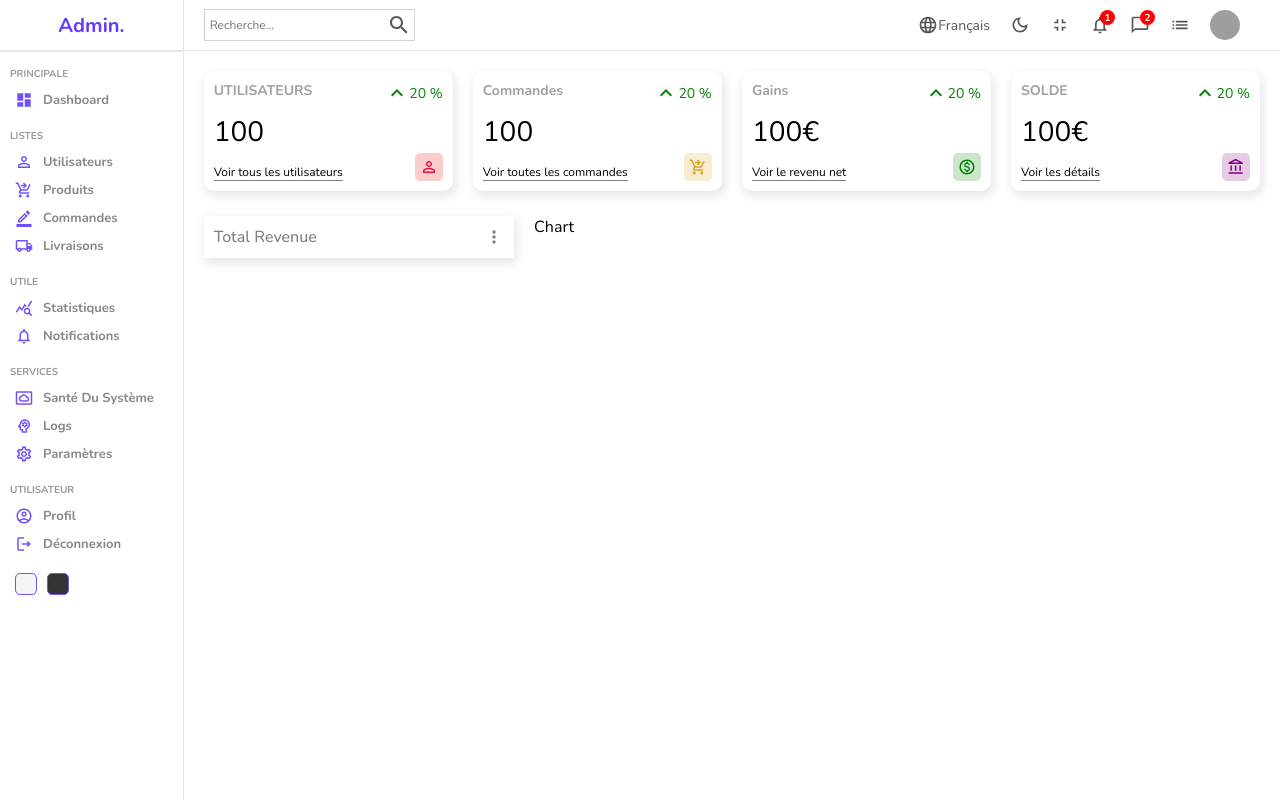
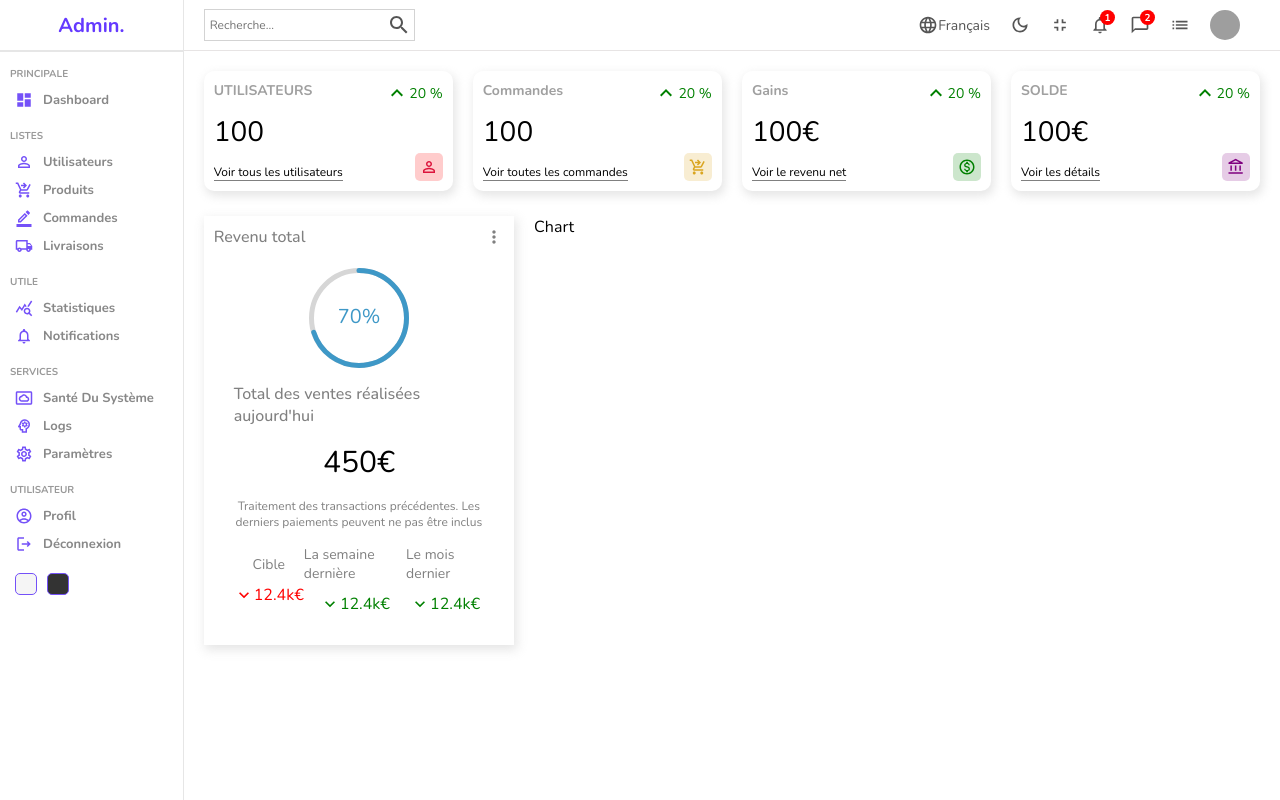
Before and after one commit to kevinkotcherga/dashboard-react, a React (Create React App) app: page / in a window 1280 px wide. Built offline with nearby package versions, Linux system fonts and the light colour scheme; grey boxes are pictures that could not be loaded.

Commit message:
feat(featured) : ajout de la progressBar du revenu total

```diff
--- a/package.json
+++ b/package.json
@@ -11,6 +11,7 @@
     "@testing-library/react": "^13.3.0",
     "@testing-library/user-event": "^13.5.0",
     "react": "^18.1.0",
+    "react-circular-progressbar": "^2.0.4",
     "react-dom": "^18.1.0",
     "react-router-dom": "^6.3.0",
     "react-scripts": "5.0.1",
--- a/src/featured/Featured.js
+++ b/src/featured/Featured.js
@@ -1,15 +1,50 @@
-import { MoreVert } from '@mui/icons-material';
+import { KeyboardArrowDown, MoreVert } from '@mui/icons-material';
 import React from 'react';
+import { CircularProgressbar } from 'react-circular-progressbar';
+import 'react-circular-progressbar/dist/styles.css';
 import './featured.scss';
 
 const Featured = () => {
 	return (
 		<div className="featured">
 			<div className="top">
-				<h1 className="title">Total Revenue</h1>
+				<h1 className="title">Revenu total</h1>
 				<MoreVert fontSize="small" />
 			</div>
-			<div className="bottom"></div>
+			<div className="bottom">
+				<div className="featuredChart">
+					<CircularProgressbar value={70} text={'70%'} strokeWidth={5} />
+				</div>
+				<p className="title">Total des ventes réalisées aujourd'hui</p>
+				<p className="amount">450€</p>
+				<p className="desc">
+					Traitement des transactions précédentes. Les derniers paiements
+					peuvent ne pas être inclus
+				</p>
+				<div className="summary">
+					<div className="item">
+						<div className="itemTitle">Cible</div>
+						<div className="itemResult negative">
+							<KeyboardArrowDown fontSize="small" />
+							<div className="resultAmount">12.4k€</div>
+						</div>
+					</div>
+					<div className="item">
+						<div className="itemTitle">La semaine dernière</div>
+						<div className="itemResult positive">
+							<KeyboardArrowDown fontSize="small" />
+							<div className="resultAmount">12.4k€</div>
+						</div>
+					</div>
+					<div className="item">
+						<div className="itemTitle">Le mois dernier</div>
+						<div className="itemResult positive">
+							<KeyboardArrowDown fontSize="small" />
+							<div className="resultAmount">12.4k€</div>
+						</div>
+					</div>
+				</div>
+			</div>
 		</div>
 	);
 };
--- a/src/featured/featured.scss
+++ b/src/featured/featured.scss
@@ -15,4 +15,66 @@
       font-weight: 500;
     }
   }
+
+  .bottom {
+    padding: 20px;
+    display: flex;
+    flex-direction: column;
+    align-items: center;
+    justify-content: center;
+    gap: 15px;
+
+    .featuredChart {
+      width: 100px;
+      height: 100px;
+    }
+
+    .title{
+      font-weight: 500;
+      color: gray;
+    }
+
+    .amount {
+      font-size: 30px;
+    }
+
+    .desc{
+      font-weight: 300;
+      font-size: 12px;
+      color: gray;
+      text-align: center;
+    }
+
+    .summary {
+      width: 100%;
+      display: flex;
+      align-items: center;
+      justify-content: space-between;
+
+      .item{
+        align-items: center;
+        display: flex;
+        flex-direction: column;
+
+        .itemTitle{
+          font-size: 14px;
+          color: gray;
+        }
+
+        .itemResult{
+          display: flex;
+          align-items: center;
+          margin-top: 10px;
+
+          &.positive{
+            color: green;
+          }
+
+          &.negative{
+            color: red;
+          }
+        }
+      }
+    }
+  }
 }
```
Also changed, not shown: 1 other file (tests, documents, lock files or other folders).
